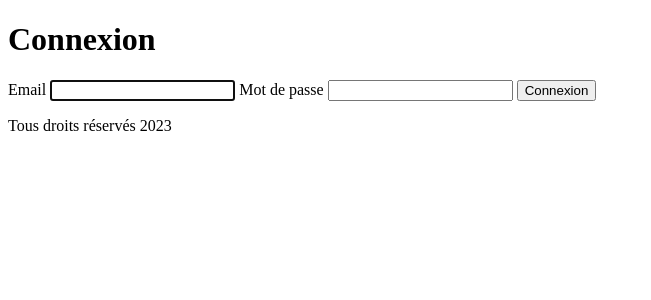
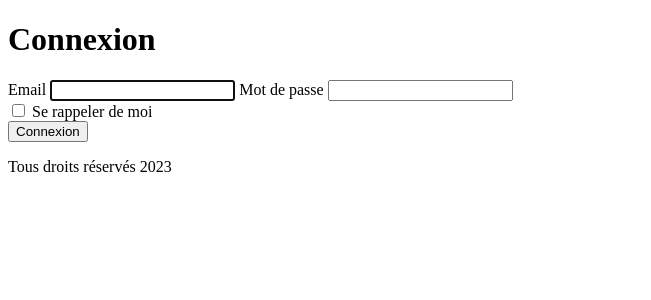
Before and after one commit to Rpayet/reviews-symfony, a Symfony app: template templates/security/login.html.twig in a window 1280 px wide. Shown: the part 98-398 px from the top of the page, without its empty margins (0-651 px from the left). Run offline with Twig, Linux system fonts and the light colour scheme; the template is opened without the code that fills it, so the values that code supplies are empty; some libraries are stand-ins or nearby versions.

Commit message:
Add Remember me + Styles

```diff
--- a/templates/security/login.html.twig
+++ b/templates/security/login.html.twig
@@ -21,22 +21,22 @@
             <input type="email" value="{{ last_username }}" name="email" id="inputEmail" class="w-full mb-6" autocomplete="email" required autofocus>
 
             <label for="inputPassword" class="block mb-1">Mot de passe</label>
-            <input type="password" name="password" id="inputPassword" class="w-full mb-6" autocomplete="current-password" required>
+            <input type="password" name="password" id="inputPassword" class="w-full mb-3" autocomplete="current-password" required>
 
             <input type="hidden" name="_csrf_token"
                 value="{{ csrf_token('authenticate') }}"
             >
 
-            {#
-                Uncomment this section and add a remember_me option below your firewall to activate remember me functionality.
-                See https://symfony.com/doc/current/security/remember_me.html
 
-                <div class="checkbox mb-3">
-                    <label>
-                        <input type="checkbox" name="_remember_me"> Remember me
+                {# Uncomment this section and add a remember_me option below your firewall to activate remember me functionality.
+                See https://symfony.com/doc/current/security/remember_me.html #}
+
+                <div class="mb-6">
+                    <label class="flex items-center">
+                        <input class="mr-2" type="checkbox" name="_remember_me"> Se rappeler de moi
                     </label>
                 </div>
-            #}
+
 
             <button class="bg-blue-500 hover:bg-blue-700 text-white font-bold py-1 px-2 rounded text-lg block w-full">
                 Connexion
```
Also changed, not shown: 1 other file.
